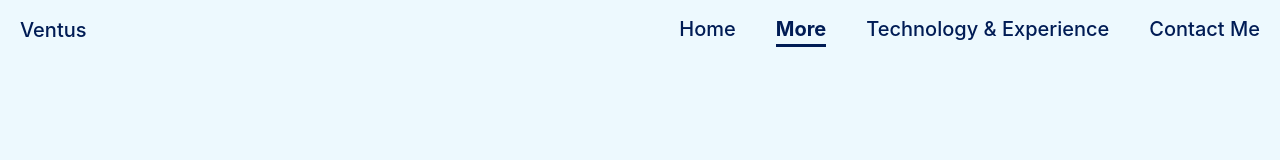
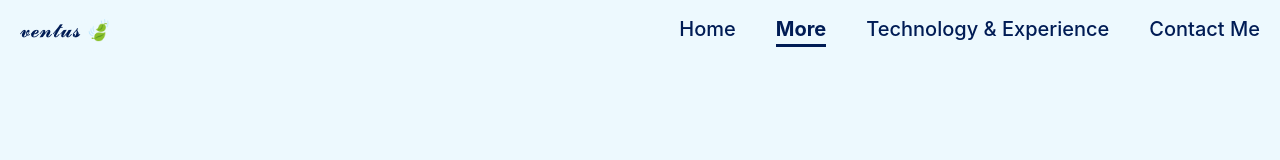
Before and after one commit to VentusTWY/ventus-portfolio, a React (Create React App) app: page /more in a window 1280 px wide. Shown: the top 160 px of the page. Built offline with nearby package versions, Linux system fonts and the light colour scheme.

Commit message:
added logo and hyperlink

```diff
--- a/src/components/HeaderBar/HeaderBar.jsx
+++ b/src/components/HeaderBar/HeaderBar.jsx
@@ -12,9 +12,12 @@ import {
   DrawerHeader,
   DrawerContent,
   DrawerOverlay,
+  Image,
+  AspectRatio,
 } from '@chakra-ui/react'
 import { GiHamburgerMenu } from 'react-icons/gi'
 import { headerTitles } from './HeaderTitles'
+import LogoVentus from '../../assets/img/logo3.png'
 
 export const HeaderBar = () => {
   const [navbarOpen, setNavbarOpen] = useState(false)
@@ -29,9 +32,19 @@ export const HeaderBar = () => {
       alignItems={'center'}
       fontWeight={550}
     >
-      <Text fontWeight={500} fontSize={'20px'}>
-        Ventus
+      <Text
+        onClick={() => {
+          navigate('/')
+        }}
+        cursor='pointer'
+        fontWeight={500}
+        fontSize={'20px'}
+      >
+        𝓿𝓮𝓷𝓽𝓾𝓼 🍃
       </Text>
+      {/* <AspectRatio width={['200px', '250px', '400px']} maxH={'620px'} ratio={16 / 9}>
+        <Image src={LogoVentus} objectFit='cover' borderRadius={20} alt='logo' />{' '}
+      </AspectRatio> */}
       <Spacer />
       <Flex gap={10} display={['none', 'none', 'inherit', 'inherit']}>
         {headerTitles.map(items => {
```
Also changed, not shown: src/assets/img/logo3.png (added).
